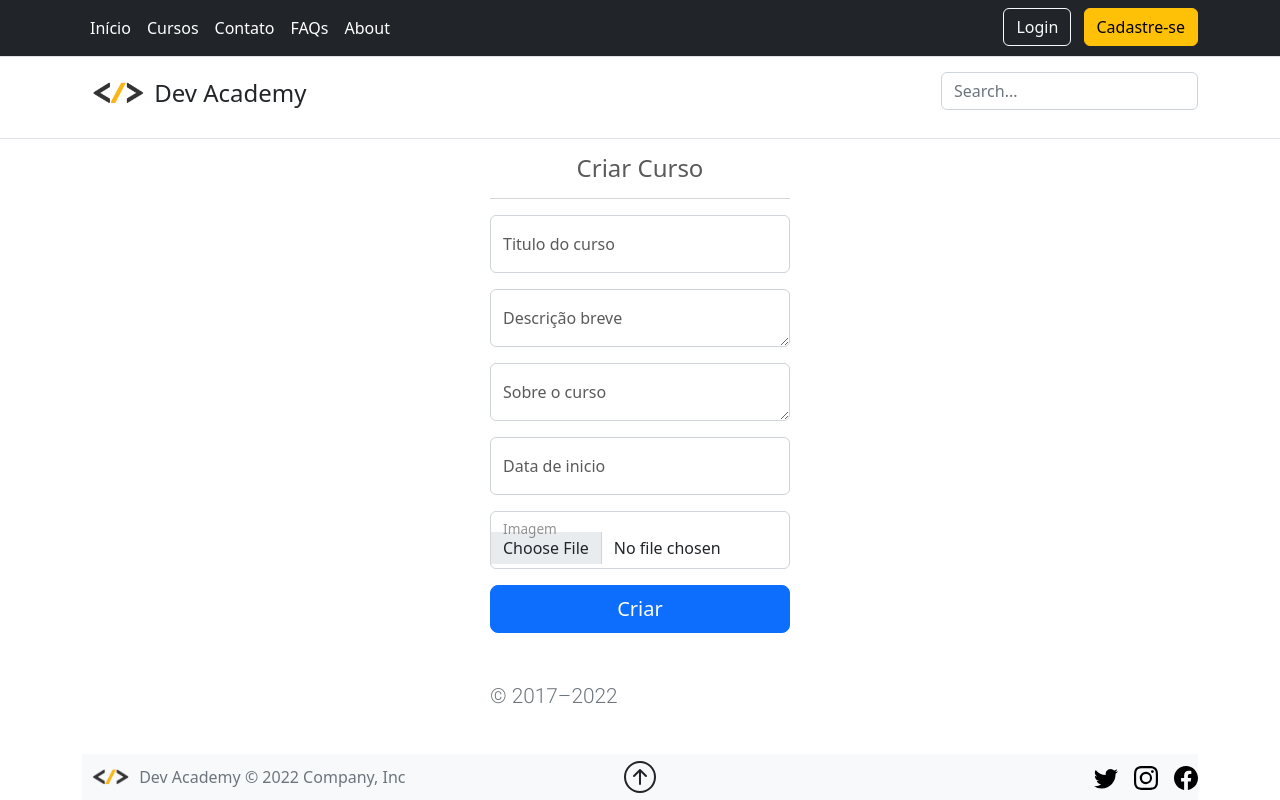
After one commit to David-Marcoss/DEV_Academy, a Django app: page /cursos/cadastrar/ in a window 1280 px wide. The commit adds this page. Run offline with Django 4.2, Linux system fonts and the light colour scheme; parts of the project's set-up code (start-up, migrations or seed data) failed here and were passed over; some libraries are stand-ins or nearby versions; some web fonts are replaced.

Commit message:
implementação da inserção do user em um grupo e implementação de cadastro de cursos

```diff
--- a/accounts/forms.py
+++ b/accounts/forms.py
@@ -11,11 +11,12 @@ class Userform(UserCreationForm):
 
     #campos adicionados ao form user
     email = forms.EmailField(max_length=100)
+    tipo_user = forms.ChoiceField(choices = (('1','aluno'),('2','professor')),label='Tipo de Ususario')
 
     #definição de valores padrao
     class Meta:
         model= User  #model padrao de usuarios do django
-        fields = ['username','email','first_name']
+        fields = ['username','email','tipo_user']
 
     """
         Clem_nome_do_campo é metodo padrao do UserCreationForm  para validar campo do form
--- a/cursos/admin.py
+++ b/cursos/admin.py
@@ -3,7 +3,7 @@ import site
 from django.contrib import admin
 
 # Register your models here.
-from .models import cursos
+from .models import modelcursos
 
 class cusosadmin(admin.ModelAdmin): #faz a customização dos models
 
@@ -11,4 +11,4 @@ class cusosadmin(admin.ModelAdmin): #faz a customização dos models
     search_fields= ['nome','slug'] #cria um modulo de busca, que busca items da tabela com forme os campos passados
     prepopulated_fields= {'slug': ('nome',)}
 
-admin.site.register(cursos,cusosadmin) #adciona tabela cursos no admin
+admin.site.register(modelcursos,cusosadmin) #adciona tabela cursos no admin
--- a/cursos/models.py
+++ b/cursos/models.py
@@ -12,9 +12,9 @@ from django.db import models
 from django.forms import CharField
 
 
-class cursos(models.Model):
+class modelcursos(models.Model):
 
-    nome = models.CharField('Nome',max_length=100)
+    nome = models.CharField('Titulo do curso',max_length=100)
     descricao = models.TextField('descrição breve',blank=True) #blank indica que o campo nao é obrigatorio
 
     sobre_curso = models.TextField('sobre o curso',blank=True) #blank indica que o campo nao é obrigatorio
--- a/cursos/urls.py
+++ b/cursos/urls.py
@@ -1,9 +1,10 @@
 from django.urls import path
-from .views import cursosview,detalhes_cursoview
+from .views import cursosview,detalhes_cursoview,CadastroCursoview
 
 
 urlpatterns = [
     path('cursos/',cursosview.as_view(),name='cursos'),
     path('cursos/detalhes/<str:slug>/',detalhes_cursoview,name='detalhes-curso'),
+    path('cursos/cadastrar/',CadastroCursoview.as_view(),name='cadastrar-curso'),
 
 ]
--- a/cursos/views.py
+++ b/cursos/views.py
@@ -1,23 +1,27 @@
+from email.mime import image
 from pyexpat import model
 from urllib import request
-from django.views.generic import TemplateView,ListView
-from .models import cursos
-from .forms import contatocurso
+from django.views.generic import TemplateView,ListView,CreateView
+from .models import modelcursos
+from .forms import contatocurso,cadastrocurso
 
 from django.shortcuts import render, get_object_or_404
+from django.urls import reverse_lazy
+
+from slug import slug
 
 
 # Create your views here.
 
 class cursosview(ListView):
 
-    model = cursos
+    model = modelcursos
     template_name = 'cursos/cursos.html'
 
 
 def detalhes_cursoview(request,slug):
     context = {}
-    course = get_object_or_404(cursos, slug=slug) #função busca um elemento de uma tabela
+    course = get_object_or_404(modelcursos, slug=slug) #função busca um elemento de uma tabela
 
     if request.method == 'POST':  #verifica se foi enviado um foemulario com o metodo Post
        form = contatocurso(request.POST) #request.POST retorna um discionario com os atributos enviados do formulario
@@ -39,3 +43,30 @@ def detalhes_cursoview(request,slug):
     template_name = 'cursos/detalhes_curso.html'
 
     return render(request, template_name, context)
+
+class CadastroCursoview(CreateView):
+
+    model = modelcursos
+    form = cadastrocurso
+    fields = ['nome','descricao','sobre_curso','data_inicio','image']
+
+    template_name = 'form.html'
+
+
+    success_url= reverse_lazy('cursos')
+
+    def form_valid(self, form):
+
+        form.cleaned_data['slug'] = slug(form.cleaned_data['nome'])
+
+        form.save()
+
+        return super().form_valid(form)
+
+    def get_context_data(self, *args,**kwargs):
+
+        context = super().get_context_data(*args,**kwargs)
+        context['titulo'] = 'Criar Curso'
+        context['botao'] = 'Criar'
+
+        return context
--- a/templates/cursos/cursos.html
+++ b/templates/cursos/cursos.html
@@ -45,12 +45,15 @@
                             </p>
                         </div>
                         <div class="card-footer">
+
                             <div class="d-flex justify-content-between align-items-center">
+
                                 <div class="btn-group">
                                     <a href="{% url 'detalhes-curso' curso.slug %}" class="btn btn-sm btn-outline-secondary">View</a>
                                     <!-- <button type="button" class="btn btn-sm btn-outline-secondary">View</button> -->
                                     <button type="button" class="btn btn-sm btn-outline-secondary">Edit</button>
                                 </div>
+
                                 <small class="text-muted">9 mins</small>
                             </div>
                         </div>
--- /dev/null
+++ b/templates/form.html
@@ -0,0 +1,38 @@
+<!-- Este arquivo serve para criação de um form padrao -->
+
+{% extends "base.html" %}
+
+{% load static %}
+{% load widget_tweaks %}
+
+{% block content %}
+
+<main class="form-signin w-100 m-auto">
+
+    <form method="post">
+        <div class="text-center">
+            <h1 class="h4 mb-3 fw-normal">{{ titulo }}</h1>
+            <hr>
+        </div>
+
+        <div class="form-row">
+            {% csrf_token %}
+
+            {% for field in form %}
+            <div class="form-floating mb-3">
+                {% render_field field placeholder=field.label class="form-control" %}
+                <label for="{{ field.id_for_label }}">{{ field.label }}</label>
+            </div>
+            {% endfor %}
+
+        </div>
+
+        <button class="w-100 btn btn-lg btn-primary" type="submit">{{ botao }}</button>
+        <p class="mt-5 mb-3 text-muted">&copy; 2017–2022</p>
+
+    </form>
+
+</main>
+
+
+{% endblock%}
```
Also changed, not shown: accounts/views.py (+20 -1 lines), cursos/forms.py (+13 -1 lines), cursos/migrations/0005_modelcursos_delete_cursos.py (added).
